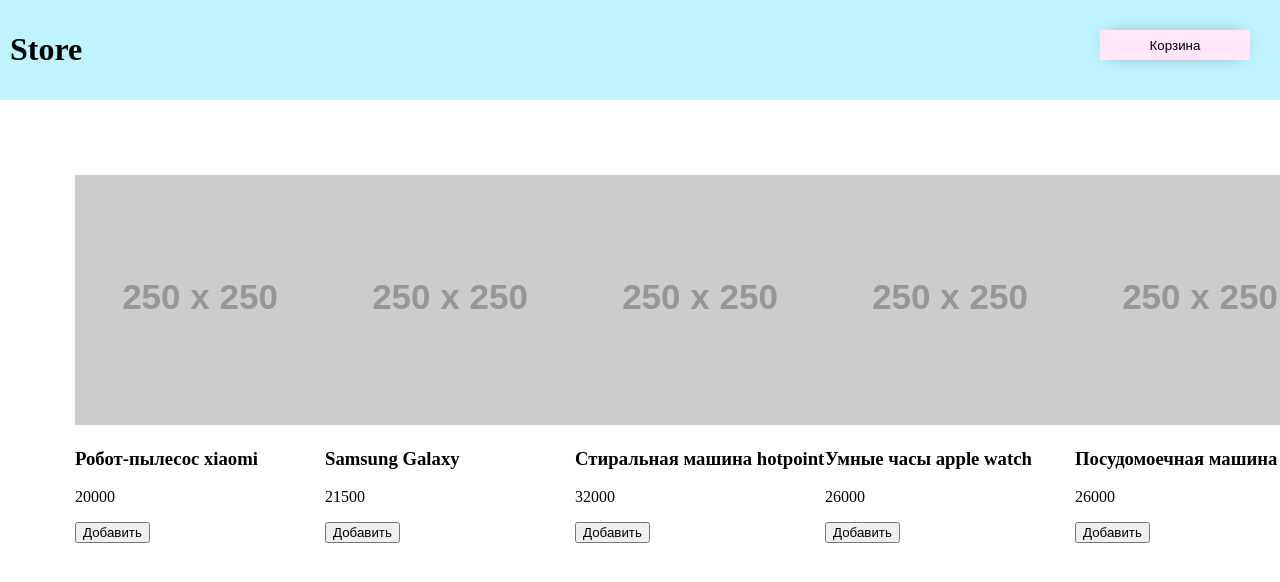
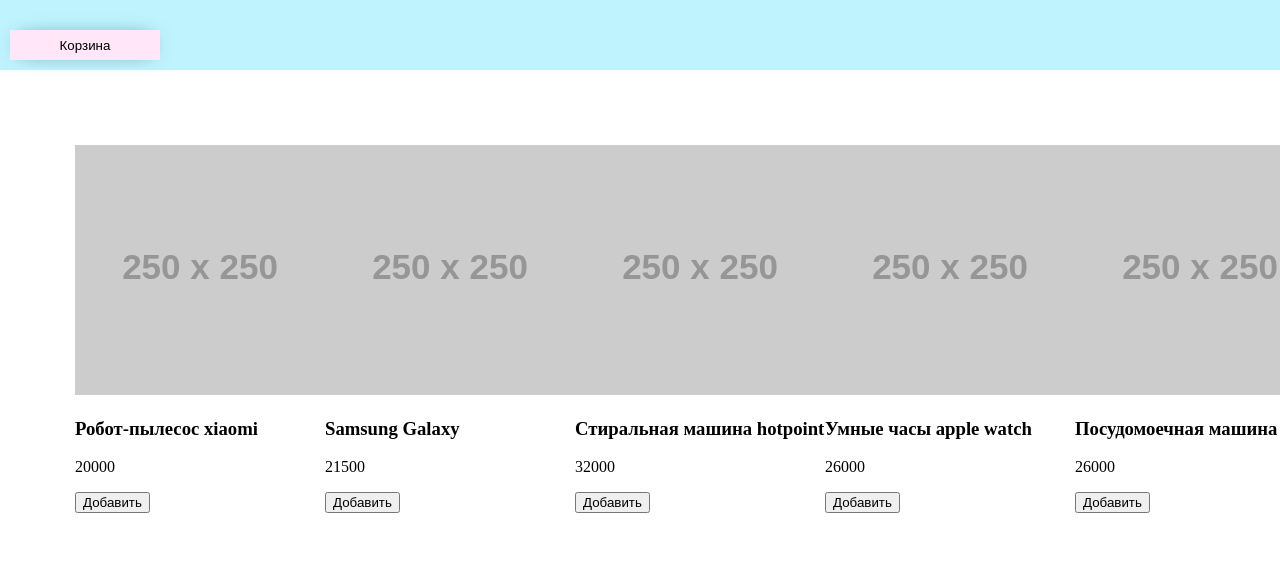
Before and after one commit to danil4905/JS-2-, a plain HTML site: page index.html in a window 1280 px wide. Shown: the top 582 px of the page. Drawn offline with Linux system fonts and the light colour scheme; placeholder pictures from the web are drawn by us.

Commit message:
Update index.html

```diff
--- a/index.html
+++ b/index.html
@@ -5,12 +5,11 @@
     <meta name="viewport"
           content="width=device-width, user-scalable=no, initial-scale=1.0, maximum-scale=1.0, minimum-scale=1.0">
     <meta http-equiv="X-UA-Compatible" content="ie=edge">
+    <title>eShop</title>
     <link rel="stylesheet" href="style.css">
-    <title>Интернет магазин</title>
 </head>
 <body>
 <header>
-	<h1 class="main-title">Store</h1>
     <button class="cart-button">Корзина</button>
 </header>
 <main>
```
